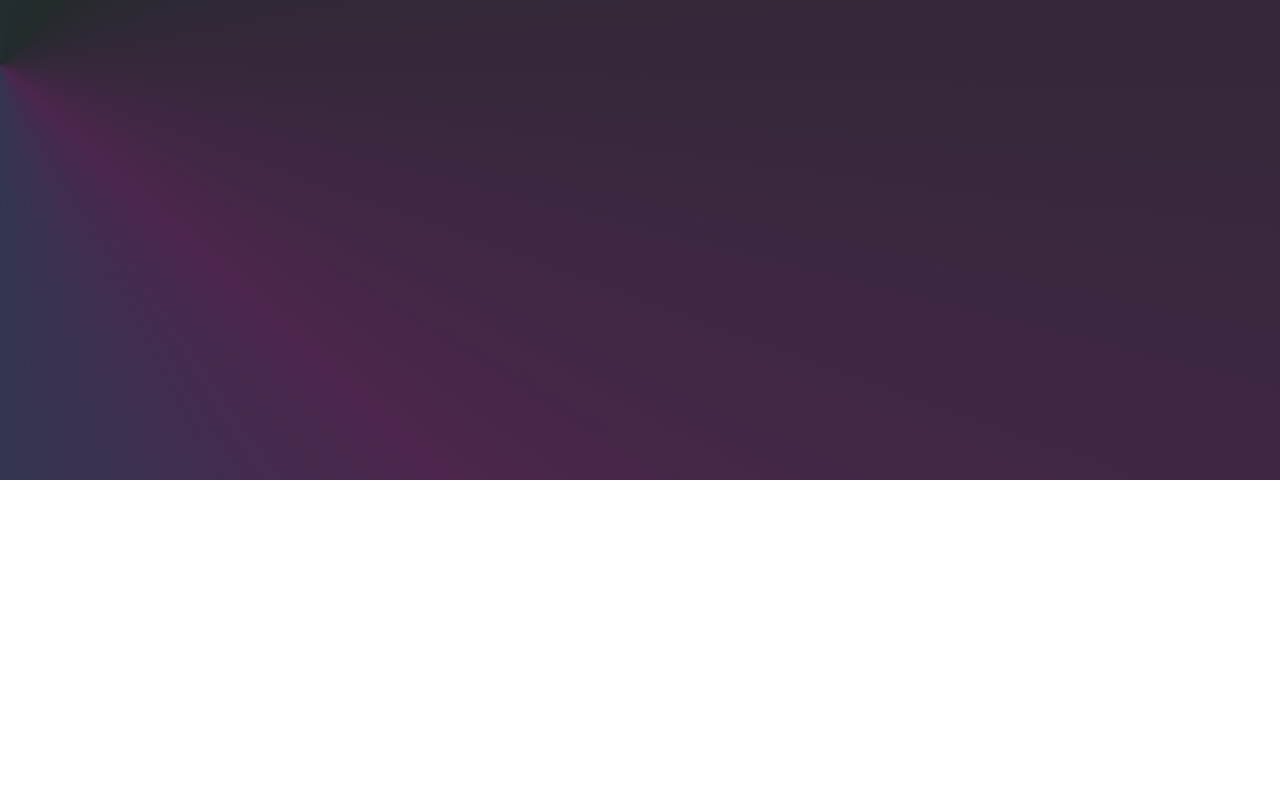
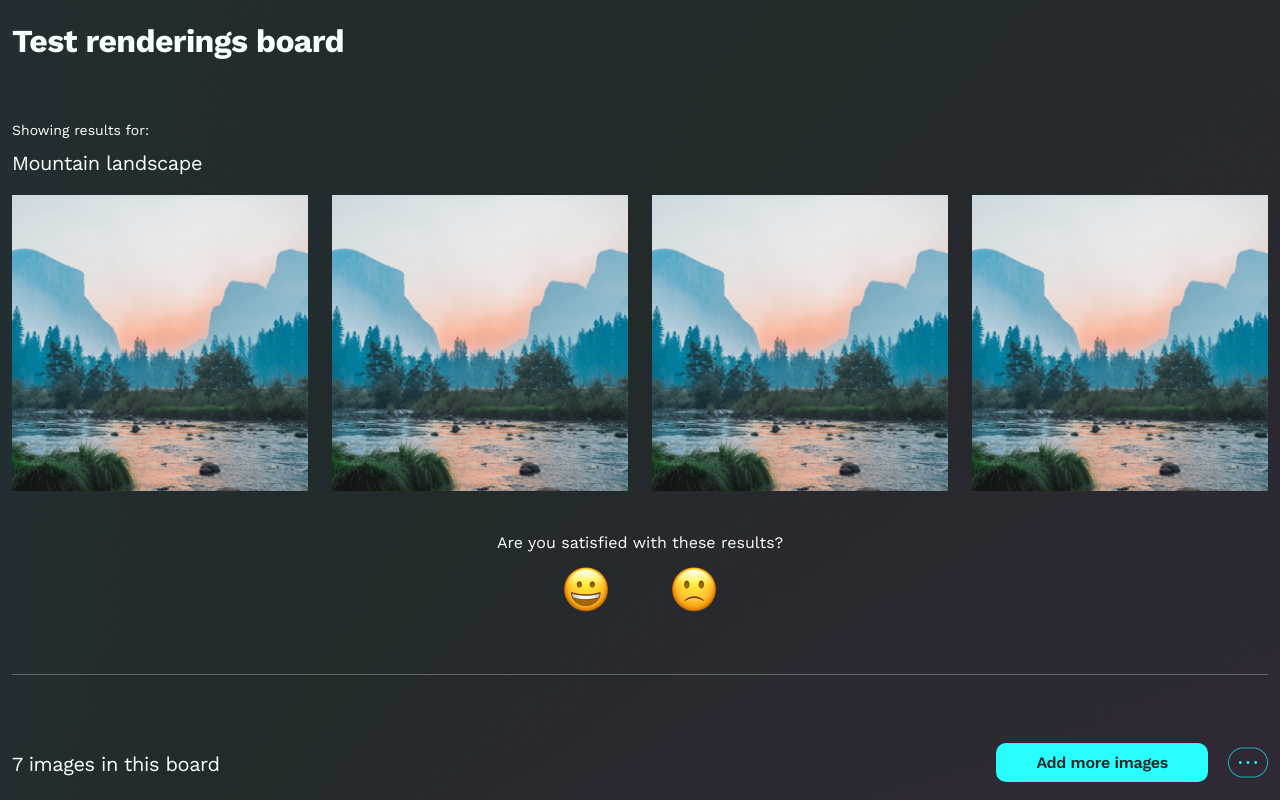
Before and after one commit to linuxbean001/musey_ReactRedux, a React (Create React App) app: page /feedbackboard in a window 1280 px wide. Shown: the part 320-1120 px from the top of the page. Before the commit the page ends 800 px from the top, so only its background shows below. Built offline with nearby package versions, Linux system fonts and the light colour scheme.

Commit message:
Modal Changes today

```diff
--- a/src/App.js
+++ b/src/App.js
@@ -24,10 +24,10 @@ function App() {
           <Route path="/uploadboard" element={<UploadBoard />} />
           <Route path="/addimage" element={<AddImageBoard />} />
           <Route path="/testrender" element={<TestRenderingBoard />} />
-          <Route path="/advance_render" element={<AdvanceRender />} />
-          <Route path="/request_board" element={<RequestBoard />} />
-          <Route path="/feedback_board" element={<FeedBackBoard />} />
-          <Route path="/final_board" element={<FinalBoard />} />
+          <Route path="/advancerender" element={<AdvanceRender />} />
+          <Route path="/requestboard" element={<RequestBoard />} />
+          <Route path="/feedbackboard" element={<FeedBackBoard />} />
+          <Route path="/finalboard" element={<FinalBoard />} />
         </Routes>
       </BrowserRouter>
     </div>
--- a/src/MuseyScreens/Component/Activity/AdvanceRenderBoard.jsx
+++ b/src/MuseyScreens/Component/Activity/AdvanceRenderBoard.jsx
@@ -7,7 +7,7 @@ function AdvanceRender() {
  const navigate = useNavigate();
 
   const handleClick = () =>{
-    navigate("/request_board")
+    navigate("/requestboard")
   }
 
   return (
--- a/src/MuseyScreens/Component/Activity/FeedBackBoard.jsx
+++ b/src/MuseyScreens/Component/Activity/FeedBackBoard.jsx
@@ -7,7 +7,7 @@ function FeedBackBoard() {
   const navigate = useNavigate();
 
   const handleClick = () =>{
-    navigate("/final_board")
+    navigate("/finalboard")
   }
 
   return (
--- a/src/MuseyScreens/Component/Activity/ImageRequestBoard.jsx
+++ b/src/MuseyScreens/Component/Activity/ImageRequestBoard.jsx
@@ -6,7 +6,7 @@ function RequestBoard() {
   const navigate = useNavigate();
 
   const handleClick = () =>{
-    navigate("/feedback_board")
+    navigate("/feedbackboard")
   }
 
   return (
--- a/src/MuseyScreens/Component/Activity/TestRenderingBoard.jsx
+++ b/src/MuseyScreens/Component/Activity/TestRenderingBoard.jsx
@@ -9,7 +9,7 @@ function TestRenderingBoard() {
    const navigate = useNavigate();
 
   const handleClick = () =>{
-    navigate("/advance_render")
+    navigate("/advancerender")
   }
 
 
```
